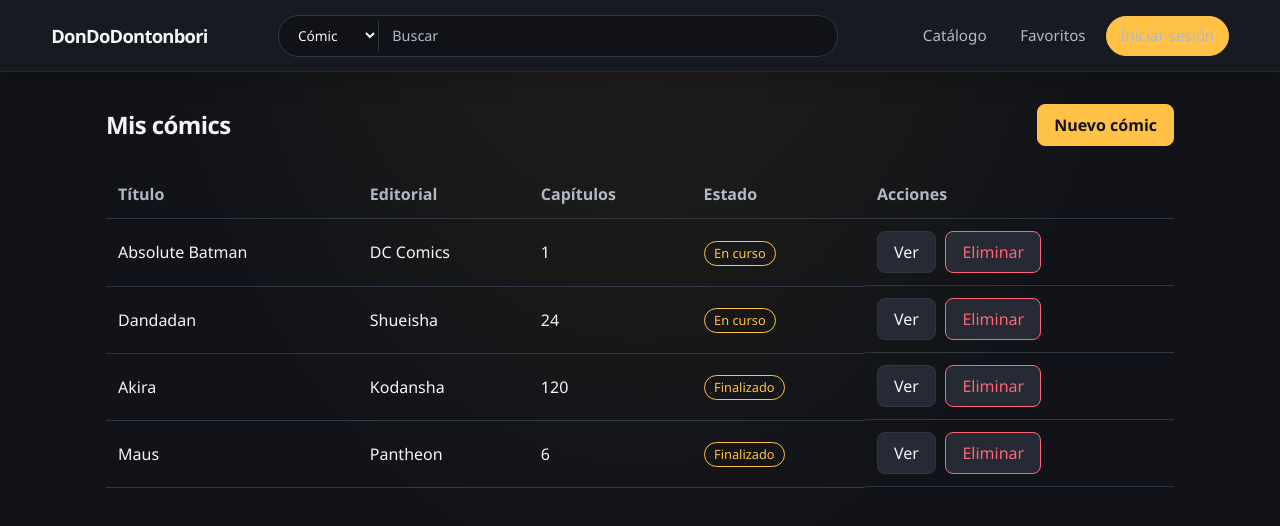
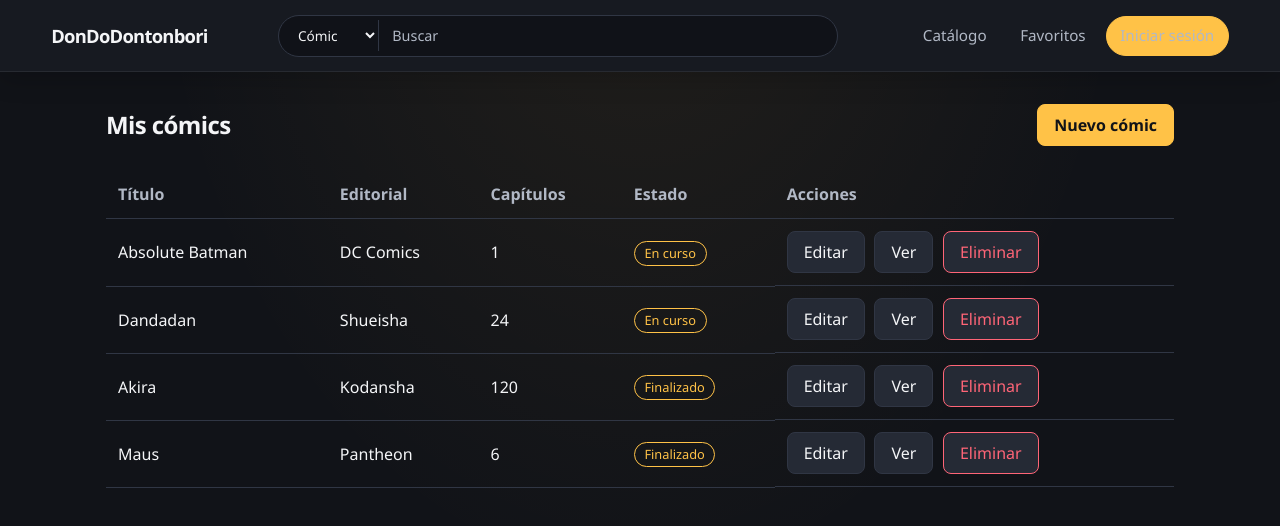
Before and after one commit to Carlos110900/DONDON_COPY, an Angular app: page /comics in a window 1280 px wide. Shown: the top 526 px of the page. Built offline with nearby package versions, Linux system fonts and the light colour scheme.

Commit message:
feat: agregar botón de editar en la lista de cómics

```diff
--- a/src/app/pages/admin/comic-list/comic-list.html
+++ b/src/app/pages/admin/comic-list/comic-list.html
@@ -25,6 +25,7 @@
               <span class="badge">{{ row.status }}</span>
             </td>
             <td class="row">
+              <a class="btn" [routerLink]="['/panel/comics', row.id, 'editar']">Editar</a>
               <a class="btn" [routerLink]="['/comics', row.id]">Ver</a>
               <button type="button" class="btn btn-danger" (click)="remove(row)">Eliminar</button>
             </td>
```
